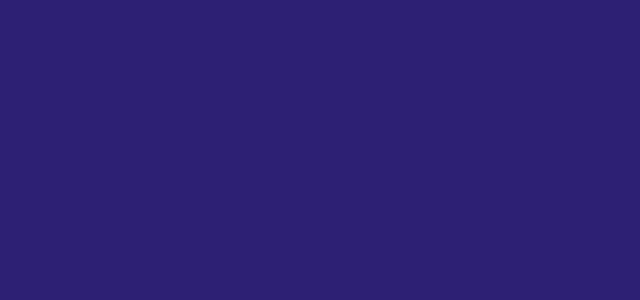
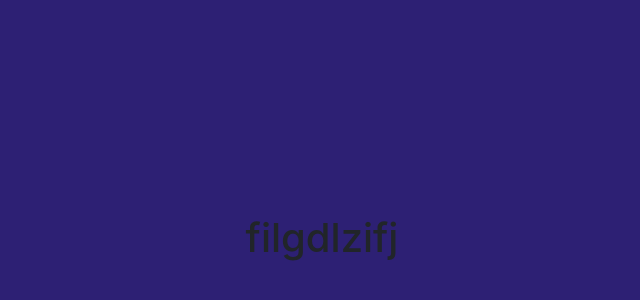
Before and after one commit to RamilAllahverdiyev/ToDoList-, a React (Create React App) app: page /home in a window 1280 px wide. Shown: the part 158-458 px from the top of the page, without its empty margins (318-958 px from the left). Built offline with nearby package versions, Linux system fonts and the light colour scheme.

Commit message:
homeScreen

```diff
--- a/src/App.js
+++ b/src/App.js
@@ -2,7 +2,7 @@ import SignIn from './SignIn/SignIn.js';
 import './App.css';
 import Register from "./RegisterPage";
 import { BrowserRouter as Router, Route, Switch } from 'react-router-dom';
-
+import homeScreen from './homeScreen/homeScreen';
 
 
 
@@ -13,6 +13,7 @@ function App() {
         <Switch>
           <Route path="/" exact component={SignIn} />
           <Route path="/register" component={Register} />
+          <Route path="/home" component={homeScreen}/>
         </Switch>
       </div>
     </Router>
--- a/src/SignIn/SignIn.js
+++ b/src/SignIn/SignIn.js
@@ -3,6 +3,8 @@ import Form from "react-bootstrap/Form";
 import "./SignIn.css";
 import React from "react";
 import { Link } from 'react-router-dom';
+import '../homeScreen/homeScreen';
+
 class SignIn extends React.Component {
   constructor(props) {
     super(props);
@@ -39,9 +41,11 @@ class SignIn extends React.Component {
           </Form>
           <div className ="Buttons">
             <div className="Submit">
+            <Link to = "/home">
               <Button className="SubmitButton" variant="primary" type="submit">
                 Login
               </Button>
+              </Link>
             </div>
 
             <div className="SignUpp">
--- /dev/null
+++ b/src/homeScreen/homeScreen.js
@@ -0,0 +1,19 @@
+import React from "react";
+import Form from "react-bootstrap/Form";
+import Button from "react-bootstrap/Button";
+import { Link } from "react-router-dom";
+
+class homeScreen extends React.Component {
+  constructor(props) {
+    super(props);
+  }
+  render() {
+    console.log("elkfjfdslk")
+    return (
+      <div>
+       <h1>filgdlzifj</h1>
+      </div>
+    );
+  }
+}
+export default homeScreen;
```
Also changed, not shown: 1 other file (tests, documents, lock files or other folders).
